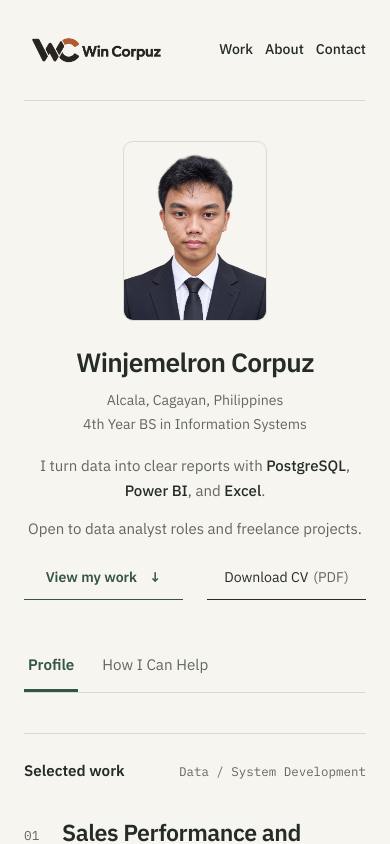
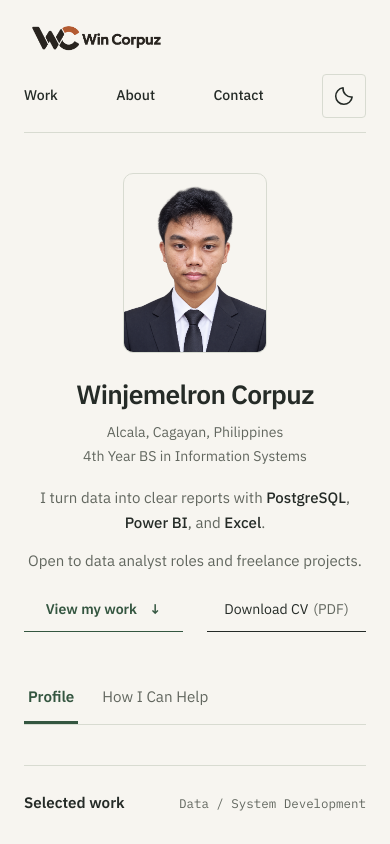
Before and after one commit to pd-winsql/portfolio, a React (Vite) app: page / in a window 390 px wide. Shown: the top 844 px of the page. Built offline with nearby package versions, Linux system fonts and the light colour scheme.

Commit message:
added dark mode

```diff
--- a/index.html
+++ b/index.html
@@ -9,6 +9,17 @@
             content="Winjemelron Corpuz: data analysis with PostgreSQL, Power BI, and Excel, plus AI-assisted business systems and websites. Open to roles and freelance projects."
         />
         <meta name="theme-color" content="#f7f5f0" />
+        <script>
+            (() => {
+                let saved;
+                try { saved = localStorage.getItem('portfolio-theme'); } catch {}
+                const theme = saved === 'light' || saved === 'dark'
+                    ? saved
+                    : matchMedia('(prefers-color-scheme: dark)').matches ? 'dark' : 'light';
+                document.documentElement.dataset.theme = theme;
+                document.querySelector('meta[name="theme-color"]').content = theme === 'dark' ? '#171c19' : '#f7f5f0';
+            })();
+        </script>
         <link
             rel="icon"
             type="image/png"
--- a/src/components/PortfolioSections.jsx
+++ b/src/components/PortfolioSections.jsx
@@ -1,4 +1,5 @@
 import { useState } from "react";
+import { ThemeToggle } from './ThemeToggle.jsx';
 import {
     certifications,
     profile,
@@ -44,6 +45,7 @@ export function Navigation({ activeTab }) {
                 <a href={activeTab === 'help' ? '#services' : '#work'}>{activeTab === 'help' ? 'Services' : 'Work'}</a>
                 {activeTab !== 'help' && <a href="#about">About</a>}
                 <a href="#contact">Contact</a>
+                <ThemeToggle />
             </nav>
         </header>
     );
--- /dev/null
+++ b/src/components/ThemeToggle.jsx
@@ -0,0 +1,57 @@
+import { useEffect, useState } from 'react';
+
+function readPreference() {
+  try {
+    const saved = localStorage.getItem('portfolio-theme');
+    return saved === 'light' || saved === 'dark' ? saved : null;
+  } catch {
+    return null;
+  }
+}
+
+export function ThemeToggle() {
+  const [preference, setPreference] = useState(readPreference);
+  const [systemDark, setSystemDark] = useState(() => window.matchMedia('(prefers-color-scheme: dark)').matches);
+  const theme = preference ?? (systemDark ? 'dark' : 'light');
+
+  useEffect(() => {
+    const query = window.matchMedia('(prefers-color-scheme: dark)');
+    const updateSystem = (event) => setSystemDark(event.matches);
+    query.addEventListener('change', updateSystem);
+    return () => query.removeEventListener('change', updateSystem);
+  }, []);
+
+  useEffect(() => {
+    document.documentElement.dataset.theme = theme;
+    document.querySelector('meta[name="theme-color"]')?.setAttribute('content', theme === 'dark' ? '#171c19' : '#f7f5f0');
+  }, [theme]);
+
+  function toggleTheme() {
+    const next = theme === 'dark' ? 'light' : 'dark';
+    document.documentElement.classList.add('theme-transition');
+    setPreference(next);
+    try {
+      localStorage.setItem('portfolio-theme', next);
+    } catch {
+      // The toggle still works when browser storage is unavailable.
+    }
+  }
+
+  return (
+    <button
+      className="theme-toggle"
+      type="button"
+      onClick={toggleTheme}
+      aria-label={theme === 'dark' ? 'Switch to light mode' : 'Switch to dark mode'}
+      title={theme === 'dark' ? 'Switch to light mode' : 'Switch to dark mode'}
+    >
+      <svg className="theme-icon theme-icon-sun" viewBox="0 0 24 24" fill="none" stroke="currentColor" strokeWidth="1.7" strokeLinecap="round" aria-hidden="true">
+        <circle cx="12" cy="12" r="4" />
+        <path d="M12 2v2m0 16v2M2 12h2m16 0h2M4.93 4.93l1.42 1.42m11.3 11.3 1.42 1.42M4.93 19.07l1.42-1.42m11.3-11.3 1.42-1.42" />
+      </svg>
+      <svg className="theme-icon theme-icon-moon" viewBox="0 0 24 24" fill="none" stroke="currentColor" strokeWidth="1.7" strokeLinecap="round" strokeLinejoin="round" aria-hidden="true">
+        <path d="M20.9 13A9 9 0 0 1 11 3.1 9 9 0 1 0 20.9 13Z" />
+      </svg>
+    </button>
+  );
+}
--- a/styles.css
+++ b/styles.css
@@ -1,14 +1,41 @@
 @import url("https://fonts.googleapis.com/css2?family=IBM+Plex+Mono:wght@400;500&family=IBM+Plex+Sans:wght@400;500;600;700&display=swap");
 
+@property --paper { syntax: "<color>"; inherits: true; initial-value: #f7f5f0; }
+@property --ink { syntax: "<color>"; inherits: true; initial-value: #252b27; }
+@property --muted { syntax: "<color>"; inherits: true; initial-value: #62675f; }
+@property --accent { syntax: "<color>"; inherits: true; initial-value: #345640; }
+@property --rule { syntax: "<color>"; inherits: true; initial-value: #d8dbd1; }
+@property --wash { syntax: "<color>"; inherits: true; initial-value: #ecefe7; }
+
+:root.theme-transition {
+    transition: --paper 240ms ease, --ink 240ms ease, --muted 240ms ease,
+        --accent 240ms ease, --rule 240ms ease, --wash 240ms ease;
+}
+
 :root {
+    color-scheme: light;
     --paper: #f7f5f0;
     --ink: #252b27;
     --muted: #62675f;
     --accent: #345640;
     --rule: #d8dbd1;
     --wash: #ecefe7;
+    --selection: #cbd8c5;
     --sans: "IBM Plex Sans", "Segoe UI", sans-serif;
     --mono: "IBM Plex Mono", Consolas, monospace;
+}
+:root[data-theme="dark"] {
+    color-scheme: dark;
+    --paper: #171c19;
+    --ink: #edf0e9;
+    --muted: #b0bbaf;
+    --accent: #a1c9a7;
+    --rule: #3c483f;
+    --wash: #232d26;
+    --selection: #3d5844;
+}
+:root[data-theme="dark"] .wordmark img {
+    filter: brightness(0) invert(1);
 }
 * {
     box-sizing: border-box;
@@ -26,7 +53,7 @@ body {
     line-height: 1.65;
 }
 ::selection {
-    background: #cbd8c5;
+    background: var(--selection);
     color: var(--ink);
 }
 a {
@@ -109,7 +136,51 @@ img {
 }
 .site-header nav {
     display: flex;
+    align-items: center;
     gap: clamp(12px, 3vw, 34px);
+}
+.theme-toggle {
+    position: relative;
+    display: inline-flex;
+    align-items: center;
+    justify-content: center;
+    width: 44px;
+    height: 44px;
+    flex-shrink: 0;
+    min-height: 44px;
+    padding: 10px;
+    border: 1px solid var(--rule);
+    border-radius: 4px;
+    background: var(--paper);
+    color: var(--ink);
+    font: 500 0.82rem var(--sans);
+    cursor: pointer;
+}
+.theme-toggle:hover {
+    border-color: var(--accent);
+    background: var(--wash);
+}
+.theme-icon {
+    position: absolute;
+    width: 22px;
+    height: 22px;
+    transition: opacity 240ms ease, transform 300ms ease;
+}
+.theme-icon-sun {
+    opacity: 0;
+    transform: rotate(-90deg) scale(0.6);
+}
+.theme-icon-moon {
+    opacity: 1;
+    transform: rotate(0) scale(1);
+}
+:root[data-theme="dark"] .theme-icon-sun {
+    opacity: 1;
+    transform: rotate(0) scale(1);
+}
+:root[data-theme="dark"] .theme-icon-moon {
+    opacity: 0;
+    transform: rotate(90deg) scale(0.6);
 }
 .site-header nav a {
     font-weight: 500;
@@ -669,6 +740,17 @@ a:hover .external-mark {
         grid-template-columns: 90px 1fr;
     }
 }
+@media (max-width: 619px) {
+    .site-header {
+        flex-wrap: wrap;
+        padding-block: 14px;
+    }
+    .site-header nav {
+        width: 100%;
+        justify-content: space-between;
+        gap: 8px;
+    }
+}
 @media (prefers-reduced-motion: reduce) {
     html {
         scroll-behavior: auto;
@@ -679,4 +761,7 @@ a:hover .external-mark {
         animation: none !important;
         transition: none !important;
     }
+    :root.theme-transition {
+        transition: none;
+    }
 }
```
